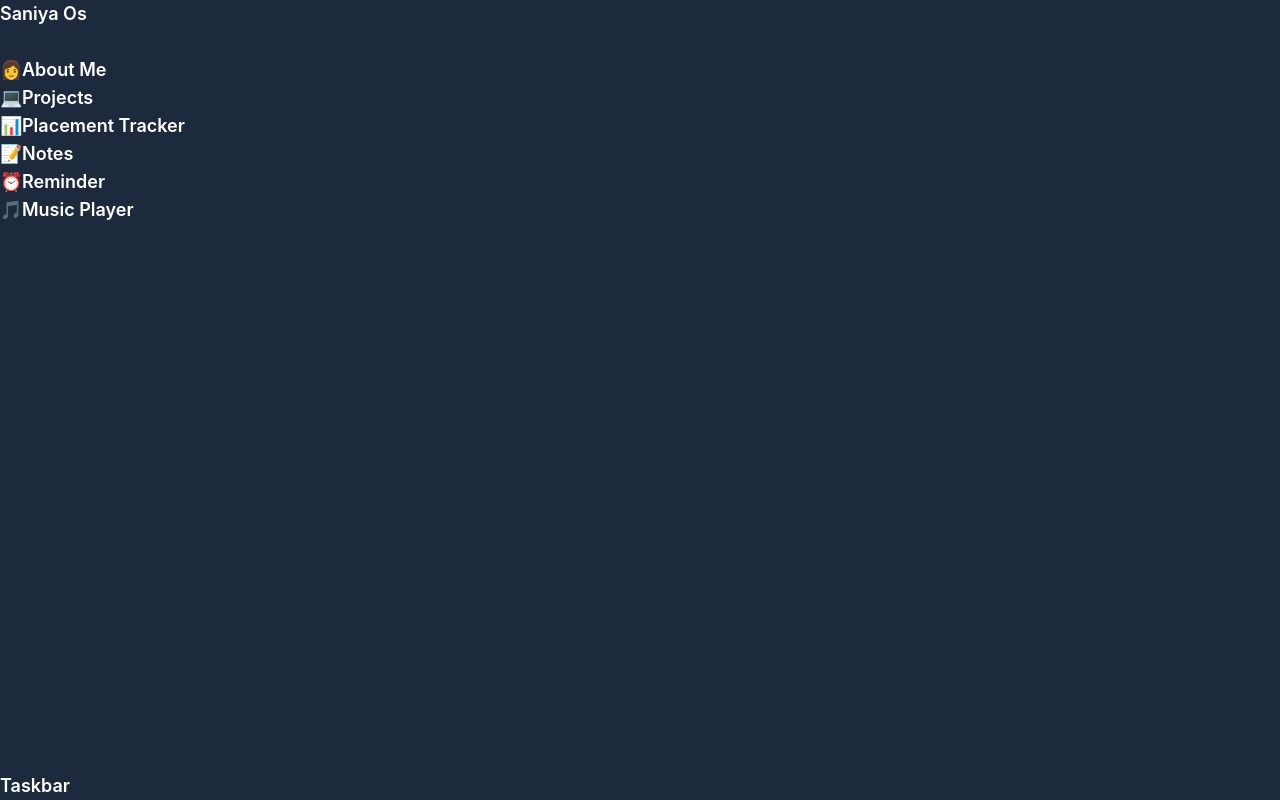
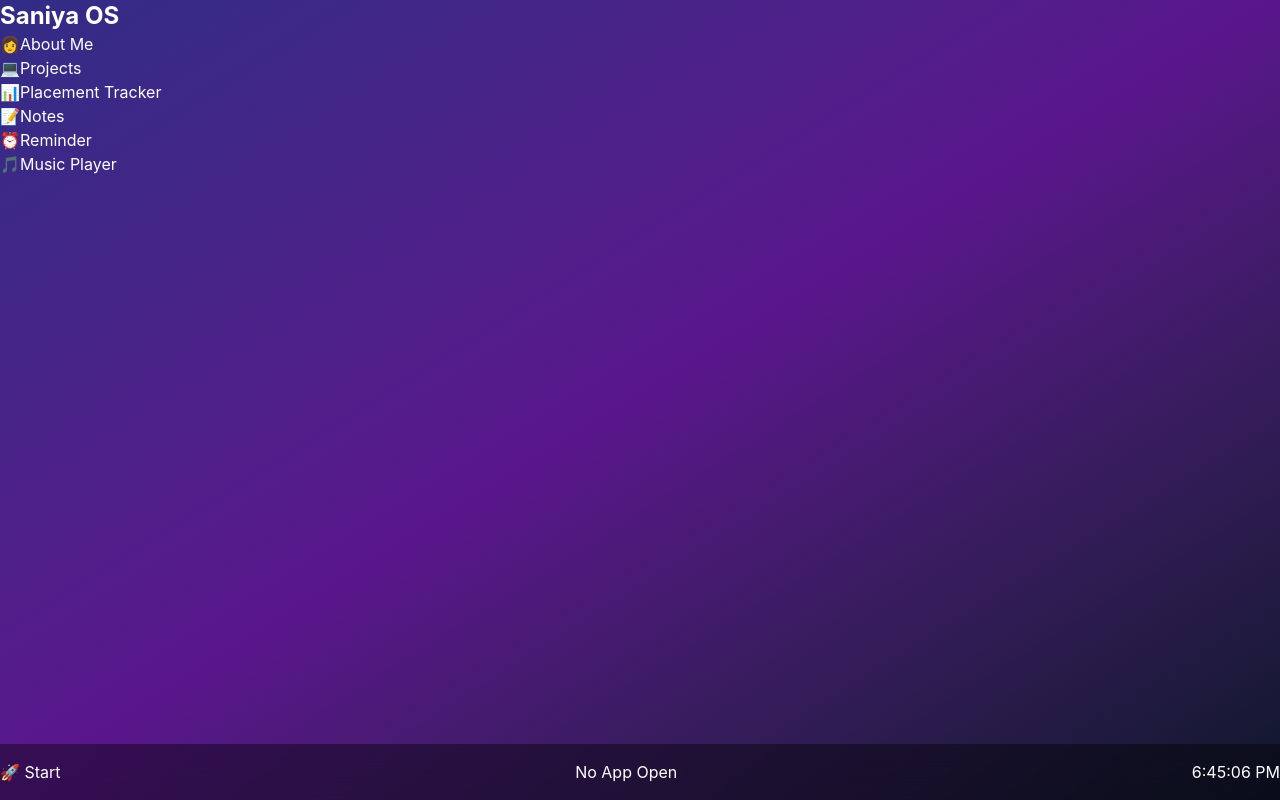
Before and after one commit to saniyamehra03/Saniya_OS, a React (Vite) app: page / in a window 1280 px wide. Built offline with nearby package versions, Linux system fonts and the light colour scheme.

Commit message:
add desktop app windows and taskbar UI

```diff
--- a/src/App.jsx
+++ b/src/App.jsx
@@ -1,68 +1,120 @@
-import React,{useState}from 'react'
+import React, { useState } from "react";
 import "./App.css";
 import Icon from "./components/Icon";
+
 const App = () => {
+  const Icons = [
+    { emoji: "👩", name: "About Me" },
+    { emoji: "💻", name: "Projects" },
+    { emoji: "📊", name: "Placement Tracker" },
+    { emoji: "📝", name: "Notes" },
+    { emoji: "⏰", name: "Reminder" },
+    { emoji: "🎵", name: "Music Player" },
+  ];
 
-     const Icons=[
-     { emoji: "👩", name: "About Me" },
-      {emoji:"💻" , name: "Projects" },
-      { emoji:"📊", name: "Placement Tracker" },
-      { emoji:"📝", name:"Notes"},
-      { emoji:"⏰", name:"Reminder" },
-      {emoji:"🎵" ,name:"Music Player" },
-        ];
-      const[openApp,setOpenApp]=useState(null);
+  const [openApp, setOpenApp] = useState(null);
+
   return (
-    <>
-    <div className="bg-red-500 text-white h-screen flex flex-col bg-slate-100
-    bg-slate-800 font-semibold  pt-4 pb-4 pl-4 pr-4 text-lg">
-      <div>Saniya Os</div>
-      <br/>
+    <div className="h-screen flex flex-col text-white bg-gradient-to-br from-indigo-900 via-purple-900 to-slate-900 p-4 relative">
+      <div className="text-2xl font-bold mb-4">
+        Saniya OS
+      </div>
+
       <div className="flex-1">
-  {
-    Icons.map((item) => (
+        {Icons.map((item) => (
           <Icon
             key={item.name}
             emoji={item.emoji}
-      name={item.name }
-      onClick={() => setOpenApp("about")}
+            name={item.name}
+            onClick={() => setOpenApp(item.name)}
           />
         ))}
       </div>
+
       {openApp === "About Me" && (
-  <div className="bg-white text-black p-4 rounded-lg w-80">
-    <h2>About Me</h2>
+        <div className="absolute top-20 left-40 bg-white text-black p-4 rounded-lg w-96 shadow-xl">
+          <div className="flex justify-between items-center mb-3">
+            <h2 className="font-bold text-lg">About Me</h2>
+            <button onClick={() => setOpenApp(null)}>❌</button>
+          </div>
+
           <p>Hello, I'm Saniya.</p>
+          <p>Frontend Developer & AI Enthusiast.</p>
         </div>
       )}
 
       {openApp === "Projects" && (
-  <div className="bg-white text-black p-4 rounded-lg w-80">
-    <h2>Projects</h2>
+        <div className="absolute top-20 left-40 bg-white text-black p-4 rounded-lg w-96 shadow-xl">
+          <div className="flex justify-between items-center mb-3">
+            <h2 className="font-bold text-lg">Projects</h2>
+            <button onClick={() => setOpenApp(null)}>❌</button>
+          </div>
+
           <p>My projects will be shown here.</p>
         </div>
       )}
 
+      {/* Placement Tracker */}
+      {openApp === "Placement Tracker" && (
+        <div className="absolute top-20 left-40 bg-white text-black p-4 rounded-lg w-96 shadow-xl">
+          <div className="flex justify-between items-center mb-3">
+            <h2 className="font-bold text-lg">Placement Tracker</h2>
+            <button onClick={() => setOpenApp(null)}>❌</button>
+          </div>
+
+          <p>Placement tracking coming soon.</p>
+        </div>
+      )}
+
       {openApp === "Notes" && (
-  <div className="bg-white text-black p-4 rounded-lg w-80">
-    <h2>Notes</h2>
+        <div className="absolute top-20 left-40 bg-white text-black p-4 rounded-lg w-96 shadow-xl">
+          <div className="flex justify-between items-center mb-3">
+            <h2 className="font-bold text-lg">Notes</h2>
+            <button onClick={() => setOpenApp(null)}>❌</button>
+          </div>
+
           <textarea
-      className="border w-full p-2"
-      rows="5"
+            className="border w-full p-2 rounded"
+            rows="6"
             placeholder="Write your notes..."
           />
         </div>
       )}
 
+      {openApp === "Reminder" && (
+        <div className="absolute top-20 left-40 bg-white text-black p-4 rounded-lg w-96 shadow-xl">
+          <div className="flex justify-between items-center mb-3">
+            <h2 className="font-bold text-lg">Reminder</h2>
+            <button onClick={() => setOpenApp(null)}>❌</button>
+          </div>
+
+          <p>Reminder app coming soon.</p>
+        </div>
+      )}
+
       {openApp === "Music Player" && (
-  <div className="bg-white text-black p-4 rounded-lg w-80">
-    <h2>Music Player</h2>
+        <div className="absolute top-20 left-40 bg-white text-black p-4 rounded-lg w-96 shadow-xl">
+          <div className="flex justify-between items-center mb-3">
+            <h2 className="font-bold text-lg">Music Player</h2>
+            <button onClick={() => setOpenApp(null)}>❌</button>
+          </div>
+
           <p>🎵 Music app coming soon...</p>
         </div>
       )}
-     <div>Taskbar</div>
+      <div className="absolute bottom-0 left-0 right-0 h-14 bg-black/40 backdrop-blur-md flex items-center justify-between px-4">
+        <div>🚀 Start</div>
+
+        <div>
+          {openApp || "No App Open"}
         </div>
-    </>
-  )
-}
+
+        <div>
+          {new Date().toLocaleTimeString()}
+        </div>
+      </div>
+    </div>
+  );
+};
+
 export default App;
```
Lines whose indentation alone changed are shown as unchanged.
